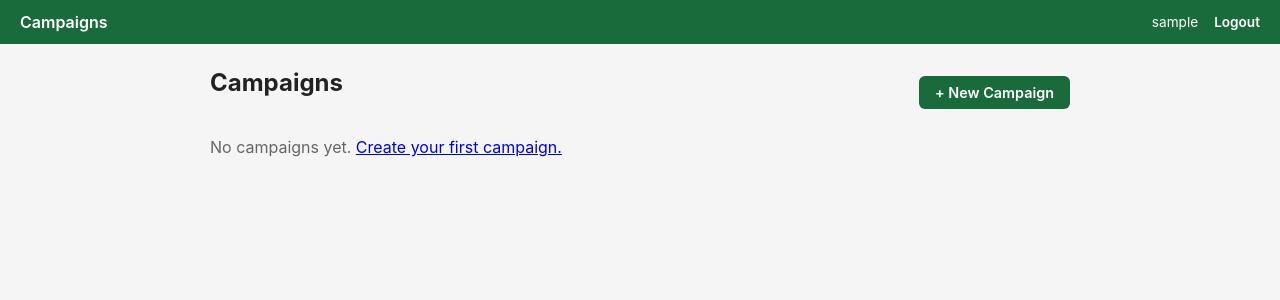
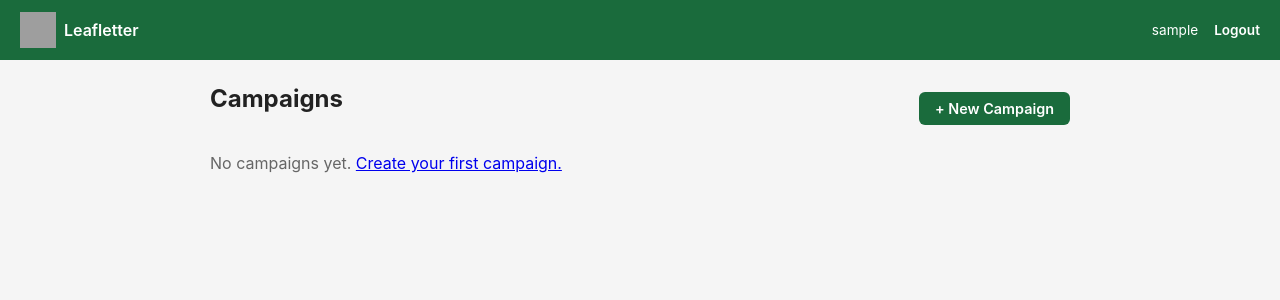
Before and after one commit to sefk/leafletter-app, a Django app: page /manage/ in a window 1280 px wide. Shown: the top 300 px of the page. Run offline with Django 5.2, Linux system fonts and the light colour scheme; the visitor is signed in with stand-in values (Sample User, id 1); data that the repository does not hold is empty; parts of the project's set-up code (start-up, migrations or seed data) failed here and were passed over; grey boxes are pictures that could not be loaded.

Commit message:
Add icon and favicon (created by Gemini)

```diff
--- a/campaigns/templates/campaigns/campaign_detail.html
+++ b/campaigns/templates/campaigns/campaign_detail.html
@@ -1,9 +1,11 @@
+{% load static %}
 <!DOCTYPE html>
 <html lang="en">
 <head>
   <meta charset="UTF-8">
   <meta name="viewport" content="width=device-width, initial-scale=1.0">
   <title>{{ campaign.name }} — Leafletter</title>
+  <link rel="icon" href="{% static 'campaigns/leafletter-icon.png' %}" type="image/png">
 
   <!-- Leaflet CSS -->
   <link rel="stylesheet" href="https://unpkg.com/leaflet@1.9.4/dist/leaflet.css" />
@@ -205,7 +207,6 @@
 <!-- Leaflet JS -->
 <script src="https://unpkg.com/leaflet@1.9.4/dist/leaflet.js"></script>
 <script src="https://unpkg.com/leaflet-lasso/dist/leaflet-lasso.umd.min.js"></script>
-{% load static %}
 <script>
   window.CAMPAIGN_SLUG = "{{ campaign.slug }}";
   window.STREETS_URL = "{% url 'campaigns:streets_geojson' campaign.slug %}";
--- a/campaigns/templates/campaigns/campaign_list.html
+++ b/campaigns/templates/campaigns/campaign_list.html
@@ -1,9 +1,11 @@
+{% load static %}
 <!DOCTYPE html>
 <html lang="en">
 <head>
   <meta charset="UTF-8">
   <meta name="viewport" content="width=device-width, initial-scale=1.0">
   <title>Leafletter — Active Campaigns</title>
+  <link rel="icon" href="{% static 'campaigns/leafletter-icon.png' %}" type="image/png">
   <style>
     * { box-sizing: border-box; margin: 0; padding: 0; }
     body { font-family: -apple-system, BlinkMacSystemFont, 'Segoe UI', sans-serif; background: #f5f5f5; }
@@ -69,7 +71,7 @@
 <body>
 
 <div class="header">
-  <h1>Leafletter</h1>
+  <h1><img src="{% static 'campaigns/leafletter-icon.png' %}" alt="" width="44" height="44" style="vertical-align:middle;margin-right:8px;margin-bottom:2px">Leafletter</h1>
   <p>Active leafletting campaigns — click one to view the map and log your trip</p>
 </div>
 
--- a/campaigns/templates/campaigns/manage/base.html
+++ b/campaigns/templates/campaigns/manage/base.html
@@ -1,9 +1,11 @@
+{% load static %}
 <!DOCTYPE html>
 <html lang="en">
 <head>
   <meta charset="UTF-8">
   <meta name="viewport" content="width=device-width, initial-scale=1.0">
   <title>{% block title %}Leafletter Manager{% endblock %}</title>
+  <link rel="icon" href="{% static 'campaigns/leafletter-icon.png' %}" type="image/png">
   <style>
     * { box-sizing: border-box; margin: 0; padding: 0; }
     body { font-family: -apple-system, BlinkMacSystemFont, 'Segoe UI', sans-serif; background: #f5f5f5; color: #222; }
@@ -85,7 +87,7 @@
 <body>
 
 <nav class="navbar">
-  <a href="/manage/">Campaigns</a>
+  <a href="/manage/" style="display:flex;align-items:center;gap:8px"><img src="{% static 'campaigns/leafletter-icon.png' %}" alt="" width="36" height="36">Leafletter</a>
   <div class="nav-right">
     {% if user.is_authenticated %}
       <span>{{ user.username }}</span>
```
Also changed, not shown: 1 other file.
